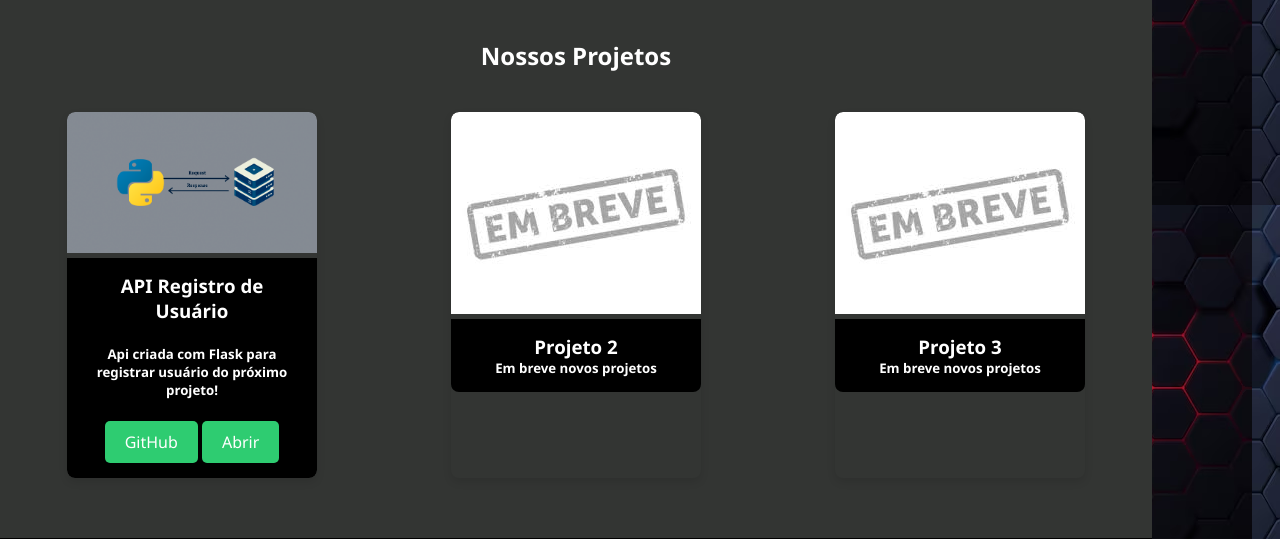
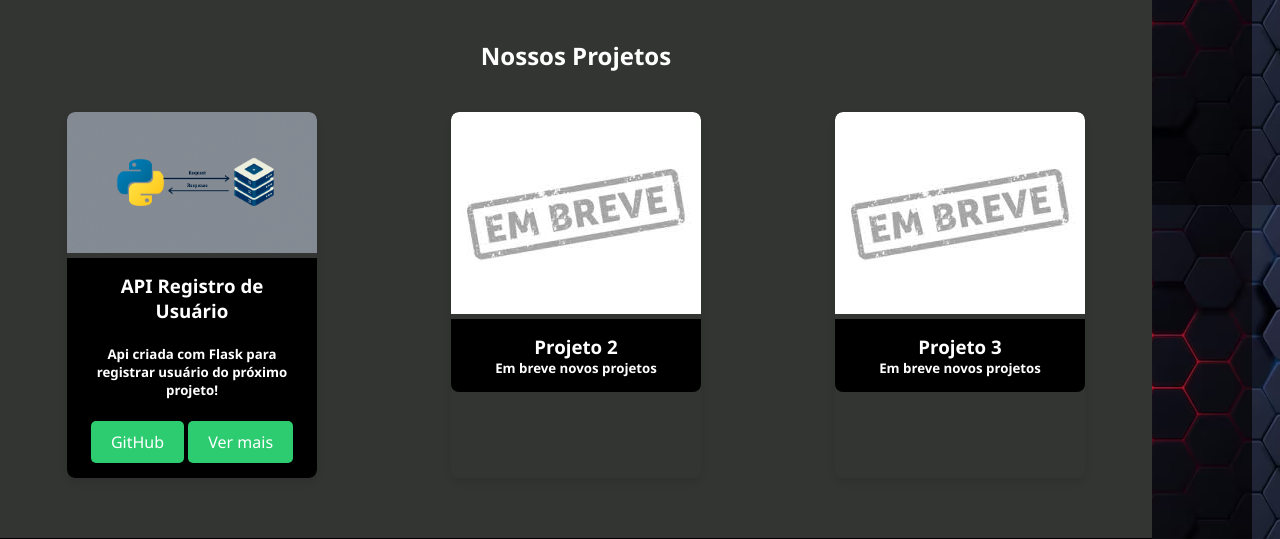
Before and after one commit to DevGuilhermeg/new-porfolio, a Flask app: page / in a window 1280 px wide. Shown: the part 629-1168 px from the top of the page. Run offline with Flask 3, Linux system fonts and the light colour scheme.

Commit message:
Update index.html

```diff
--- a/templates/index.html
+++ b/templates/index.html
@@ -68,7 +68,9 @@
             <div id="container"></div>
           </div>
           <div class="modal-buttons">
-            <button id="botaoAbrirProjeto1" style="display: none" onclick="abrirProjetoEspecifico()"><a href="https://api-usuarios-tvdy.onrender.com/pessoas" target="_blank">Ver mais</a></button>
+            <button id="botaoAbrirProjeto1" style="display: none" onclick="abrirProjetoEspecifico()"><a href="https://api-usuarios-tvdy.onrender.com/pessoas" target="_blank">
+                Abrir
+            </a></button>
             <button id="botaoCadastroProjeto1" style="display: none" onclick="cadastrarProjetoEspecifico()"><a href="cadastro">Cadastrar</a></button>
             <button id="botaoLoginProjeto1" style="display: none" onclick="loginProjetoEspecifico()"><a href="login">Login</a></button>
 
@@ -96,7 +98,9 @@
                 <br>
                 <div>
                     <a href="https://github.com/DevGuilhermeg/user-registration-api" target="_blank"><button>GitHub</button></a>
-                    <button id="openModalBtn" onclick="abrirProjeto('API Registro de Usuário', 'API de Cadastro de Pessoas: Agora online, nossa API permite gerenciar usuários. Listar, cadastrar, excluir e fazer login são operações disponíveis. Os botões para abrir, cadastrar e fazer login estão abaixo. Explore as funcionalidades para interagir com facilidade.')">Abrir</button>
+                    <button id="openModalBtn" onclick="abrirProjeto('API Registro de Usuário', 'API de Cadastro de Pessoas: Agora online, nossa API permite gerenciar usuários. Listar, cadastrar, excluir e fazer login são operações disponíveis. Os botões para abrir, cadastrar e fazer login estão abaixo. Explore as funcionalidades para interagir com facilidade.')">
+                        Ver mais
+                    </button>
                 </div>
             </div>
         </div>
```
